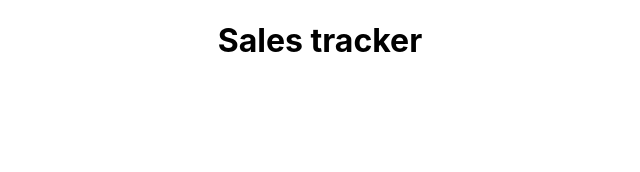
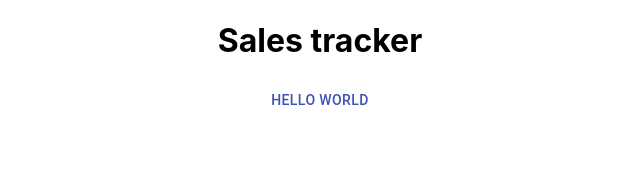
Before and after one commit to olaniyi900/sales-tracker, a React (Create React App) app: page / in a window 1280 px wide. Shown: the top 172 px of the page, without its empty margins (320-960 px from the left). Built offline with nearby package versions, Linux system fonts and the light colour scheme.

Commit message:
use material ui

```diff
--- a/package.json
+++ b/package.json
@@ -3,6 +3,7 @@
   "version": "0.1.0",
   "private": true,
   "dependencies": {
+    "@material-ui/core": "^4.11.0",
     "@testing-library/jest-dom": "^4.2.4",
     "@testing-library/react": "^9.3.2",
     "@testing-library/user-event": "^7.1.2",
--- a/src/App.js
+++ b/src/App.js
@@ -1,4 +1,5 @@
 import React from 'react';
+import Button from "@material-ui/core/Button"
 import './App.css';
 
 function App() {
@@ -6,6 +7,7 @@
     <div className="App">
       <header className="App-header">
        <h1>Sales tracker</h1>
+       <Button color="primary">Hello World</Button>
       </header>
     </div>
   );
```
Also changed, not shown: 1 other file (tests, documents, lock files or other folders).
